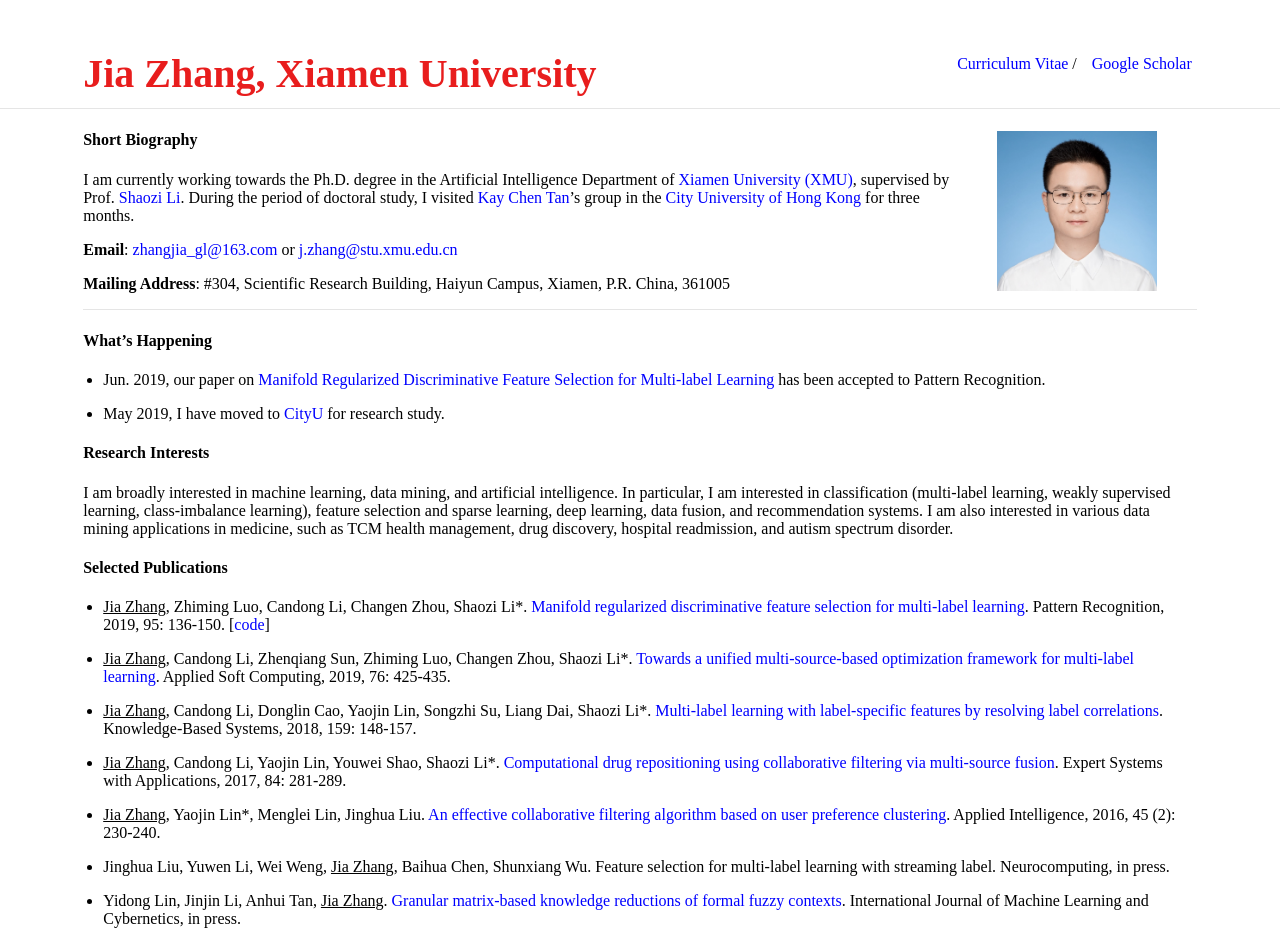
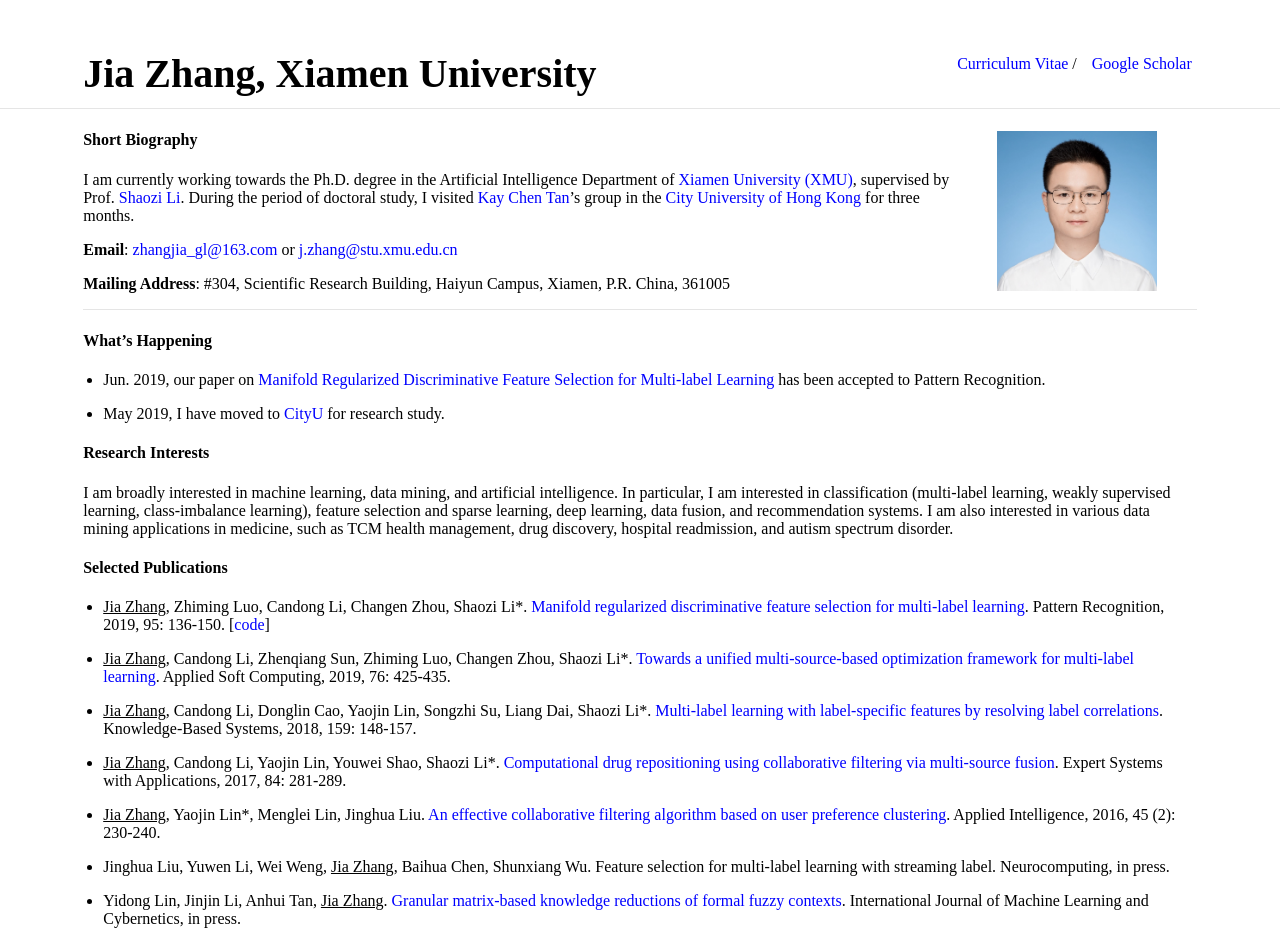
Before and after one commit to jiazhang-ml/jiazhang-ml.github.io, a Jekyll site: the page built from index.md, in a window 1280 px wide. Shown: the top 944 px of the page. Built offline with Jekyll 4.4.1, drawn with Linux system fonts in a browser that asks for light colours.

Commit message:
Update _style.scss

```diff
--- a/_sass/_style.scss
+++ b/_sass/_style.scss
@@ -37,7 +37,7 @@ hr {
     font-family: "Times New Roman";
     font-weight:bold;
     font-size: 40px;
-    color: #e81d1d;
+    color: #000000;
     display: inline-block;
 }
 .navbar {
```
